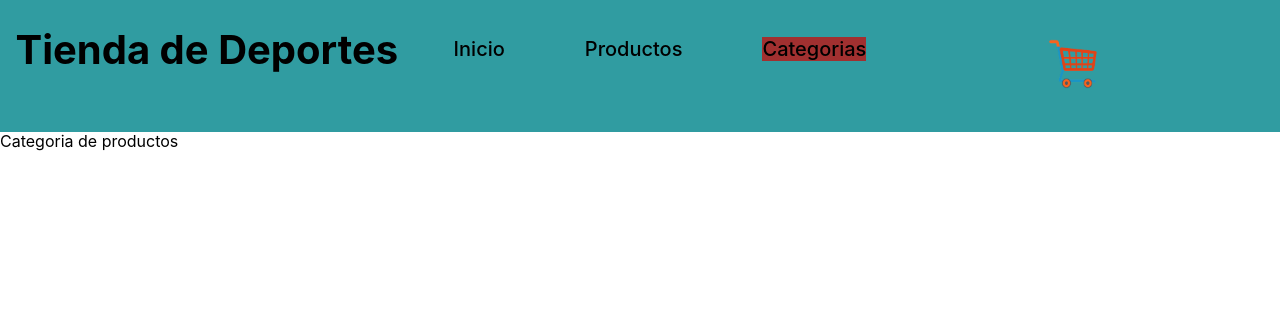
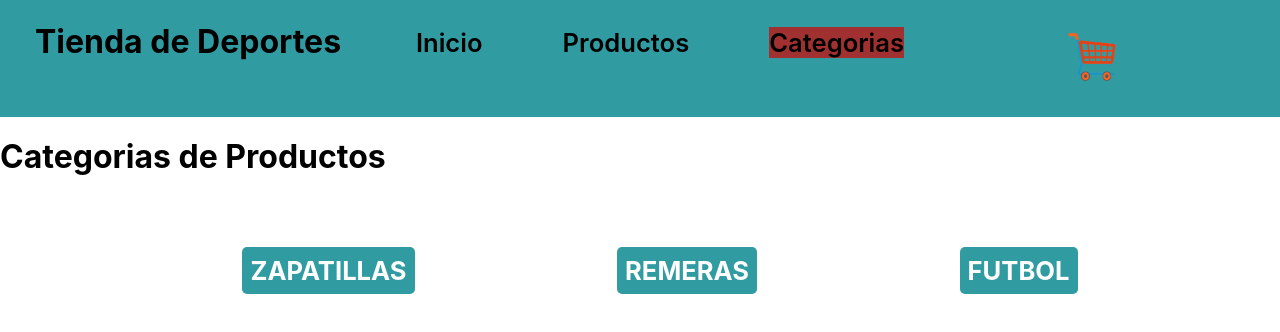
Before and after one commit to franrey98/rey-app, a React (Create React App) app: page /categorias in a window 1280 px wide. Shown: the top 332 px of the page. Built offline with nearby package versions, Linux system fonts and the light colour scheme.

Commit message:
Desafio contador hecho, falta arreglar pre-entrega proyecto final

```diff
--- a/src/App.js
+++ b/src/App.js
@@ -2,6 +2,9 @@ import NavBar from "./components/NavBar";
 import ItemListContainer from "./components/ItemListContainer";
 import Main from "./components/Main";
 import ItemDetailContainer from "./components/ItemDetailContainer";
+import ItemCategory from "./components/ItemCategory";
+import RouteError from "./components/RouteError";
+import ItemCategorySelect from "./components/ItemCategorySelect";
 import { BrowserRouter, Route, Routes } from "react-router-dom";
 
 
@@ -12,8 +15,10 @@ function App() {
             <Routes>
               <Route path="/" element={<Main />} />
               <Route path="/productos" element={<ItemListContainer greeting="Estos son nuestro productos!"/>} />
-              <Route path="/categorias" element={<div>Categoria de productos</div>} />
+              <Route path="/categorias" element={<ItemCategory/>} />
               <Route path="/productos/:id" element={<ItemDetailContainer />} />
+              <Route path="/categorias/:category" element={<ItemCategorySelect/>} />
+              <Route path="*" element={<RouteError/>} />
             </Routes>
       </BrowserRouter>
   );
--- /dev/null
+++ b/src/components/ItemCategory.jsx
@@ -0,0 +1,25 @@
+import { Link, useParams } from "react-router-dom"
+
+const ItemCategory = () => {
+
+    const { category } = useParams()
+
+    return (
+        <div>
+            <h1>Categorias de Productos</h1>
+            <ul className="style-category">
+                <li>
+                    <Link className="btn-category" to={`/categorias/${category}`}>Zapatillas</Link>
+                </li>
+                <li>
+                    <Link className="btn-category" to={`/categorias/${category}`}>Remeras</Link>
+                </li>
+                <li>
+                    <Link className="btn-category" to={`/categorias/${category}`}>Futbol</Link>
+                </li>
+            </ul>
+        </div>
+    )
+}
+
+export default ItemCategory
--- /dev/null
+++ b/src/components/ItemCategorySelect.jsx
@@ -0,0 +1,9 @@
+import React from 'react'
+
+const ItemCategorySelect = () => {
+    return (
+        <div>ItemCategorySelect</div>
+    )
+}
+
+export default ItemCategorySelect
--- a/src/components/ItemDetail.jsx
+++ b/src/components/ItemDetail.jsx
@@ -5,21 +5,21 @@ import { useState } from 'react'
 const ItemDetail = ({ item }) => {
 
     const [cantidadSeleccionada, setCantidadSeleccionada] = useState()
-    console.log(cantidadSeleccionada)
 
     const onAdd = (cantidad) => {
         setCantidadSeleccionada(cantidad)
     }
 
+    return (
+        <div className='display-detail'>
+            {cantidadSeleccionada > 0 ? "Tu compra se agrego al carrito" : <div>
+                <h1>{item.name}</h1>
+                <img src={item.image} alt={item.name} />
+                <p>{item.descripcion}</p>
+                <p>Precio: ${item.precio}</p>
+                <p>Stock: {item.stock}</p>
+                <ItemCount stock={item.stock} onAdd={onAdd} initial={1} /></div>}
 
-    return (
-        <div>
-            <h1>{item.name}</h1>
-            <img src={item.image} alt={item.name} />
-            <p>{item.descripcion}</p>
-            <p>Precio: ${item.precio}</p>
-            <p>Stock: {item.stock}</p>
-            <ItemCount stock={item.stock} onAdd={onAdd} initial={1} />
         </div>
     )
 }
--- a/src/components/Main.jsx
+++ b/src/components/Main.jsx
@@ -3,7 +3,8 @@ import React from 'react'
 const Main = () => {
     return (
         <div>
-            <h1>Main de pagina de ventas</h1>
+            <h1>Bienvenido a nuetra pagina de ventas</h1>
+            <p>Navega por nuestras distintas categorias para ver nuestros productos</p>
         </div>
     )
 }
--- a/src/components/NavBar.jsx
+++ b/src/components/NavBar.jsx
@@ -11,7 +11,7 @@ const NavBar = () => {
                 </Link>
                 <ul className='estilos-nav'>
                     <li>
-                        <NavLink className={({ isActive }) => (isActive ? "navbar-activo" : '')} to='/'>Inicio</NavLink>
+                        <NavLink to='/'>Inicio</NavLink>
                     </li>
                     <li>
                         <NavLink className={({ isActive }) => (isActive ? "navbar-activo" : '')} to='/productos'>Productos</NavLink>
--- /dev/null
+++ b/src/components/RouteError.jsx
@@ -0,0 +1,13 @@
+import { Link } from "react-router-dom"
+
+const RouteError = () => {
+    return (
+        <div className="page-error">
+            <h1>Error 404</h1>
+            <p>Pagina no encontrada</p>
+            <Link className="btn-back" to="/">Volver al inicio</Link>
+        </div>
+    )
+}
+
+export default RouteError
--- a/src/index.css
+++ b/src/index.css
@@ -25,8 +25,6 @@ header {
 a {
   text-decoration: none;
     color: black;
-    font-size: 20px;
-    font-weight: 500;
 }
 
 li {
@@ -45,7 +43,8 @@ li {
 .estilos-nav {
     display: flex;
     gap: 5rem;
-
+    font-size: 1.6rem;
+    font-weight: 600;
 }
 
 .img-carrito {
@@ -122,3 +121,65 @@ li {
   background-color: #a13030;
 
 }
+
+.display-detail {
+      display: flex;
+    flex-direction: column;
+    width: 250px;
+    align-items: center;
+    margin: auto;
+}
+
+.page-error {
+    display: flex;
+    flex-direction: column;
+    align-items: center;
+    margin-top: 10rem;
+}
+
+.btn-back {
+    background-color: #309ca1;
+    color: white;
+    padding: 0.5rem;
+    border-radius: 5px;
+    cursor: pointer;
+    margin: auto;
+}
+
+
+
+.style-category {
+  display: flex;
+  justify-content: space-evenly;
+  margin-top: 5rem;
+}
+
+.style-category li {
+  text-transform: uppercase;
+  font-size: 1.6rem;
+  font-weight: 700;
+}
+
+.btn-category {
+  background-color: #309ca1;
+  color: white;
+  padding: 0.5rem;
+  border-radius: 5px;
+  cursor: pointer;
+  margin: auto;
+}
+
+.btn-category:hover {
+  background-color: #165357;
+  transition: all 0.6s ease;
+}
+
+.btn-buy {
+  background-color: #309ca1;
+  color: white;
+  padding: 0.5rem;
+  border-radius: 5px;
+  cursor: pointer;
+  margin-top: 2rem;
+
+}
--- a/src/utils/CustomFetch.jsx
+++ b/src/utils/CustomFetch.jsx
@@ -15,3 +15,11 @@ export const getProductsById = (id) => {
         }, 500);
     });
 }
+
+export const getProductsByCategory = (category) => {
+    return new Promise((resolve) => {
+        setTimeout(() => {
+            resolve(Products.filter(product => product.category === category));
+        }, 500);
+    });
+}
--- a/src/utils/Products.jsx
+++ b/src/utils/Products.jsx
@@ -4,6 +4,7 @@ const productos = [
         name: 'Producto 1',
         precio: 100,
         stock: 5,
+        category: 'Zapatillas',
         descripcion: 'Descripcion del producto 1',
         image: 'https://picsum.photos/200/300'
     },
@@ -12,6 +13,7 @@ const productos = [
         name: 'Producto 2',
         precio: 200,
         stock: 7,
+        category: 'Remeras',
         descripcion: 'Descripcion del producto 2',
         image: 'https://picsum.photos/200/300'
     },
@@ -20,7 +22,35 @@ const productos = [
         name: 'Producto 3',
         precio: 300,
         stock: 3,
+        category: 'Futbol',
         descripcion: 'Descripcion del producto 3',
+        image: 'https://picsum.photos/200/300'
+    },
+    {
+        id: 4,
+        name: 'Producto 4',
+        precio: 400,
+        stock: 4,
+        category: 'Zapatillas',
+        descripcion: 'Descripcion del producto 4',
+        image: 'https://picsum.photos/200/300'
+    },
+    {
+        id: 5,
+        name: 'Producto 5',
+        precio: 500,
+        stock: 5,
+        category: 'Remeras',
+        descripcion: 'Descripcion del producto 5',
+        image: 'https://picsum.photos/200/300'
+    },
+    {
+        id: 6,
+        name: 'Producto 6',
+        precio: 600,
+        stock: 6,
+        category: 'Futbol',
+        descripcion: 'Descripcion del producto 6',
         image: 'https://picsum.photos/200/300'
     },
 ]
```
